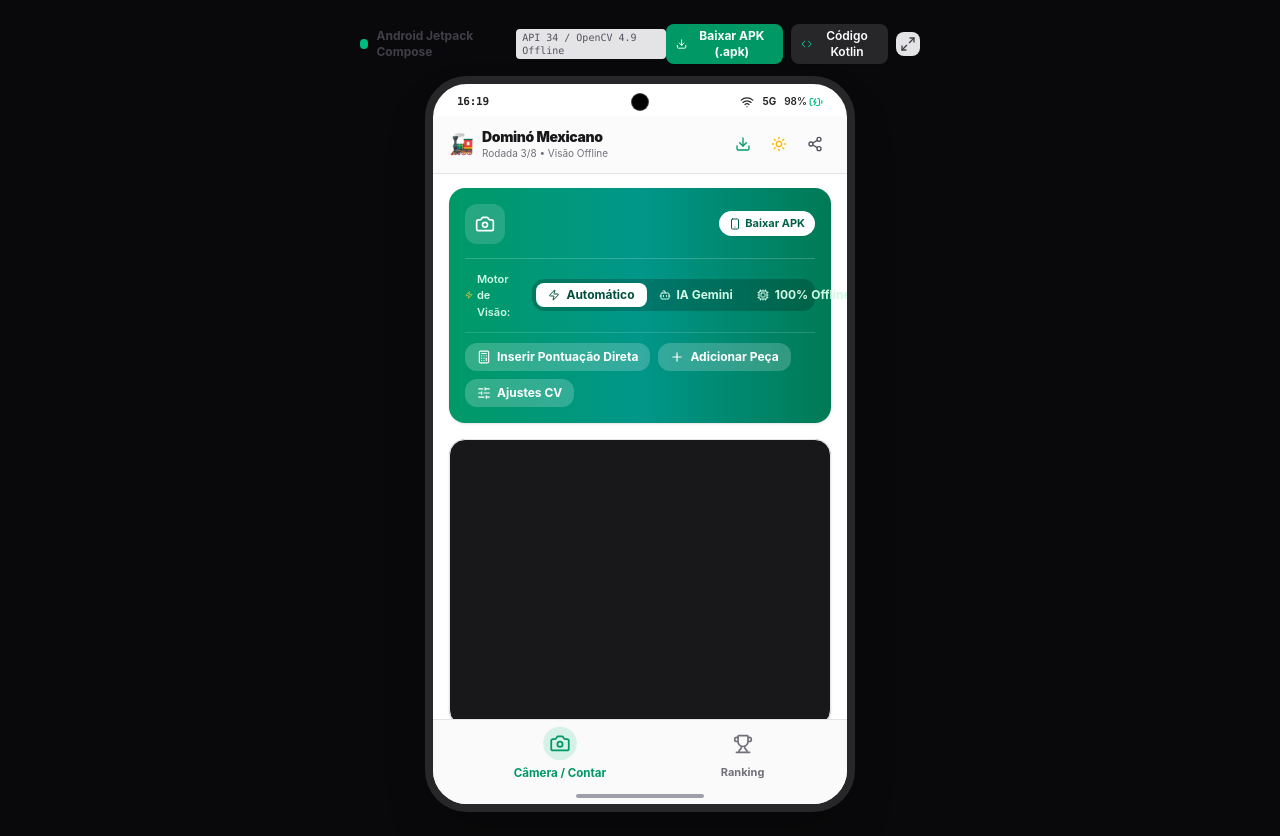
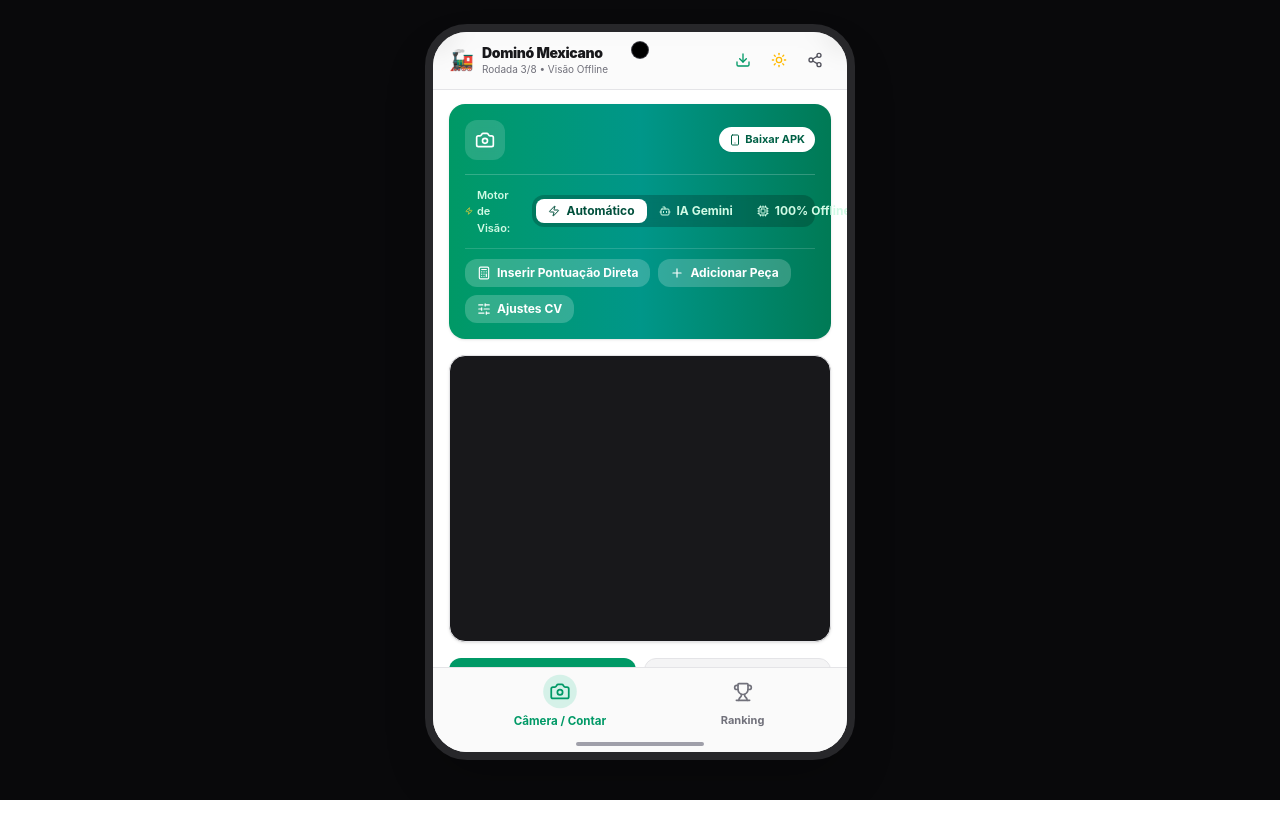
Before and after one commit to wendalllaire/Gugo2, a React (Vite) app: page / in a window 1280 px wide. After the commit the page ends 800 px from the top, so only its background shows below. Built offline with nearby package versions, Linux system fonts and the light colour scheme.

Commit message:
Remove decorative desktop and status bars from app frame

```diff
--- a/src/components/AndroidFrame.tsx
+++ b/src/components/AndroidFrame.tsx
@@ -1,4 +1,4 @@
-import React, { useState, useEffect } from 'react';
+import React from 'react';
 import { TabType } from '../types';
 import {
   Camera,
@@ -7,15 +7,9 @@ import {
   Sun,
   Code,
   Share2,
-  Wifi,
-  WifiOff,
-  BatteryCharging,
-  Maximize2,
-  Minimize2,
   Smartphone,
   Download,
 } from 'lucide-react';
-import { useOnlineStatus } from '../hooks/useOnlineStatus';
 
 interface AndroidFrameProps {
   currentTab: TabType;
@@ -42,21 +36,6 @@ export const AndroidFrame: React.FC<AndroidFrameProps> = ({
   maxRounds,
   children,
 }) => {
-  const [currentTime, setCurrentTime] = useState('09:41');
-  const [isFullWidth, setIsFullWidth] = useState(false);
-  const isOnline = useOnlineStatus();
-
-  useEffect(() => {
-    const updateTime = () => {
-      const now = new Date();
-      const hours = String(now.getHours()).padStart(2, '0');
-      const minutes = String(now.getMinutes()).padStart(2, '0');
-      setCurrentTime(`${hours}:${minutes}`);
-    };
-    updateTime();
-    const timer = setInterval(updateTime, 30000);
-    return () => clearInterval(timer);
-  }, []);
 
   return (
     <div
@@ -64,84 +43,12 @@ export const AndroidFrame: React.FC<AndroidFrameProps> = ({
         isDarkMode ? 'dark bg-zinc-950 text-zinc-100' : 'bg-slate-100 text-zinc-900'
       } p-0 sm:py-6 sm:px-4`}
     >
-      {/* Top Desktop Controls Bar */}
-      <header className="hidden sm:flex w-full max-w-md sm:max-w-xl items-center justify-between mb-3 px-2 text-xs">
-        <div className="flex items-center gap-2">
-          <span className="w-2.5 h-2.5 rounded-full bg-emerald-500 animate-pulse" />
-          <span className="font-bold text-zinc-700 dark:text-zinc-300">
-            Android Jetpack Compose
-          </span>
-          <span className="text-[10px] px-1.5 py-0.5 rounded bg-zinc-200 dark:bg-zinc-800 text-zinc-600 dark:text-zinc-400 font-mono">
-            API 34 / OpenCV 4.9 Offline
-          </span>
-        </div>
-
-        <div className="flex items-center gap-2">
-          {/* APK Download Button */}
-          <button
-            type="button"
-            onClick={onOpenApkModal}
-            className="flex items-center gap-1 px-2.5 py-1 bg-emerald-600 hover:bg-emerald-500 text-white rounded-lg font-bold text-xs shadow-xs transition-colors"
-          >
-            <Download className="w-3.5 h-3.5" />
-            <span>Baixar APK (.apk)</span>
-          </button>
-
-          {/* Kotlin Code Viewer Button */}
-          <button
-            type="button"
-            onClick={onOpenKotlinModal}
-            className="flex items-center gap-1 px-2.5 py-1 bg-zinc-800 hover:bg-zinc-700 text-white rounded-lg font-semibold text-xs shadow-xs transition-colors"
-          >
-            <Code className="w-3.5 h-3.5 text-emerald-400" />
-            <span>Código Kotlin</span>
-          </button>
-
-          {/* Toggle Mobile Phone Mockup Frame vs Full Width */}
-          <button
-            type="button"
-            onClick={() => setIsFullWidth(!isFullWidth)}
-            className="p-1 rounded-lg bg-zinc-200 hover:bg-zinc-300 dark:bg-zinc-800 dark:hover:bg-zinc-700 text-zinc-700 dark:text-zinc-300 transition-colors"
-            title={isFullWidth ? 'Modo Smartphone' : 'Modo Expandido'}
-          >
-            {isFullWidth ? <Minimize2 className="w-4 h-4" /> : <Maximize2 className="w-4 h-4" />}
-          </button>
-        </div>
-      </header>
-
       {/* Android Device Shell */}
       <div
-        className={`w-full transition-all duration-300 flex flex-col relative overflow-hidden h-screen sm:h-[840px] sm:max-h-[92vh] ${
-          isFullWidth
-            ? 'sm:max-w-3xl sm:rounded-3xl border-0 sm:border border-zinc-300 dark:border-zinc-800 shadow-2xl bg-white dark:bg-zinc-950'
-            : 'max-w-full sm:max-w-[430px] rounded-none sm:rounded-[42px] border-0 sm:border-[8px] border-zinc-800 dark:border-zinc-800 shadow-none sm:shadow-2xl bg-white dark:bg-zinc-950'
-        }`}
+        className="w-full max-w-full sm:max-w-[430px] transition-all duration-300 flex flex-col relative overflow-hidden h-screen sm:h-[840px] sm:max-h-[92vh] rounded-none sm:rounded-[42px] border-0 sm:border-[8px] border-zinc-800 dark:border-zinc-800 shadow-none sm:shadow-2xl bg-white dark:bg-zinc-950"
       >
         {/* Android Punch Hole Camera (desktop mockup only) */}
-        {!isFullWidth && (
-          <div className="hidden sm:block absolute top-2.5 left-1/2 -translate-x-1/2 w-4 h-4 rounded-full bg-black z-30 ring-1 ring-zinc-700" />
-        )}
-
-        {/* Android Status Bar */}
-        <div className="w-full h-8 px-6 pt-1 flex items-center justify-between text-xs font-semibold text-zinc-800 dark:text-zinc-300 select-none z-20">
-          <span className="font-mono text-[11px] tracking-tight">{currentTime}</span>
-
-          <div className="flex items-center gap-2">
-            {!isOnline ? (
-              <span className="flex items-center gap-1 text-[10px] text-amber-500 font-bold">
-                <WifiOff className="w-3 h-3" />
-                <span>Offline</span>
-              </span>
-            ) : (
-              <Wifi className="w-3.5 h-3.5" />
-            )}
-            <span className="text-[10px] font-bold">5G</span>
-            <div className="flex items-center gap-0.5">
-              <span className="text-[10px]">98%</span>
-              <BatteryCharging className="w-3.5 h-3.5 text-emerald-500" />
-            </div>
-          </div>
-        </div>
+        <div className="hidden sm:block absolute top-2.5 left-1/2 -translate-x-1/2 w-4 h-4 rounded-full bg-black z-30 ring-1 ring-zinc-700" />
 
         {/* Android Material 3 TopAppBar */}
         <div className="px-4 py-3 flex items-center justify-between border-b border-zinc-200 dark:border-zinc-800/80 bg-zinc-50/80 dark:bg-zinc-900/80 backdrop-blur-md sticky top-0 z-20">
```
